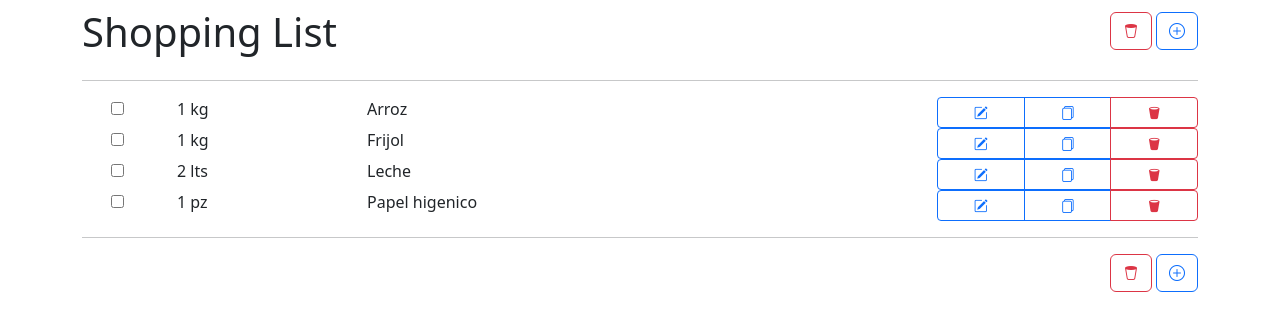
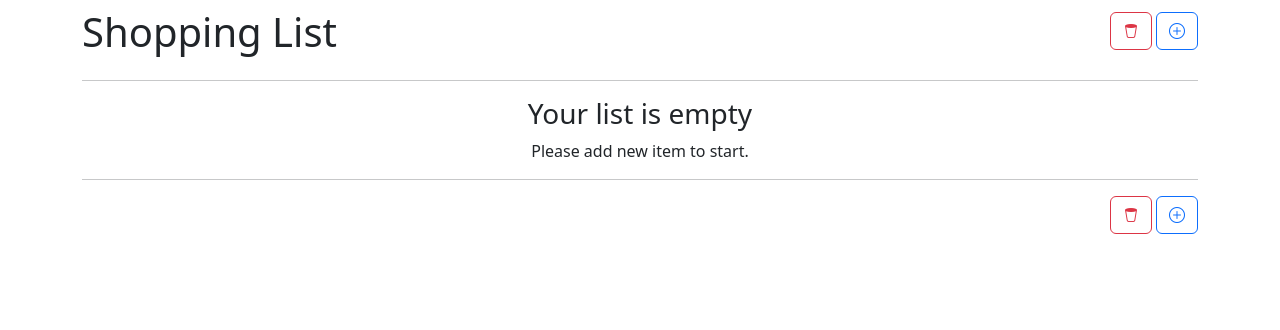
Before and after one commit to hackerboy09/shopping_list, a React (Vite) app: page / in a window 1280 px wide. Shown: the top 330 px of the page. Built offline with nearby package versions, Linux system fonts and the light colour scheme.

Commit message:
Almacenar items en el LocalStorage

```diff
--- a/components/NewItemButton.jsx
+++ /dev/null
@@ -1,47 +0,0 @@
-import Swal from "sweetalert2"
-
-const NewItemButton = ({listItems, setListItems}) => {
-const newItemModal = async () => {
-const {value} = await Swal.fire({
-  title: "New Item information",
-  html: `
-  <input class="swal2-input" id= "name" name="name" placeholder= "Name" type="text" />
-  <input class="swal2-input" id= "quantity" name="quantity" placeholder= "Quantity" type="numeric" />
-  <input class="swal2-input" id= "unit" name="unit" placeholder= "Unit" type="text" />
-  `,
-  confirmButtonText: "Add item",
-  showCancelButton: true,
-  cancelButtonText: "Dismiss",
-  focusConfirm: false,
-  preConfirm: () => {
-    const name = Swal.getPopup().querySelector("#name").value;
-    const quantity = Swal.getPopup().querySelector("#quantity").value;
-    const unit = Swal.getPopup().querySelector("#unit").value;
-    if(!name || !quantity || !unit){
-      Swal.showValidationMessage("Please enter full information");
-    }
-    return{name, quantity, unit}
-  }
-})
-setListItems([
-  ...listItems,
-  {
-    id: `${listItems.lengh + 1}`,
-    ...value,
-    checked :false,
-  }
-]
-
-)
-}
-  return (
-    <button  class="btn btn-outline-primary"
-    onClick={newItemModal}
-    type="button"
-    >
-    <i class="bi bi-plus-circle"></i>
-  </button>
-  )
-}
-
-export default NewItemButton
--- a/package.json
+++ b/package.json
@@ -11,7 +11,8 @@
   "dependencies": {
     "react": "^18.2.0",
     "react-dom": "^18.2.0",
-    "sweetalert2": "^11.7.3"
+    "sweetalert2": "^11.7.3",
+    "uuid": "^9.0.0"
   },
   "devDependencies": {
     "@types/react": "^18.0.28",
--- a/src/App.jsx
+++ b/src/App.jsx
@@ -1,39 +1,17 @@
 import { useState } from "react"
-import ListItem from "../components/ListItem";
-import ClearListButton from "../components/ClearListButton";
-import NewItemButton from "../components/NewItemButton";
+import ListItem from "./components/ListItem";
+import ClearListButton from "./components/ClearListButton";
+import NewItemButton from "./components/NewItemButton";
 
 function App() {
-  const [listItems, setListItems] = useState([
-    {
-      id: "1",
-      name: "Arroz",
-      quantity: 1,
-      unit: "kg",
-      checked: false,
-    },
-    {
-      id: "2",
-      name: "Frijol",
-      quantity: 1,
-      unit: "kg",
-      checked: false,
-    },
-    {
-      id: "3",
-      name: " Leche",
-      quantity: 2,
-      unit: "lts",
-      checked: false,
-    },
-    {
-      id: "4",
-      name: " Papel higenico",
-      quantity: 1,
-      unit: "pz",
-      checked: false,
-    },
-  ])
+
+  //localStorage.setItem("listItems", JSON.stringify([1,2,3]));
+  //const info = JSON.parse(localStorage.getItem("listItems"));
+
+
+  const [listItems, setListItems] = useState(
+    JSON.parse(localStorage.getItem("listItems")) || []
+  )
 
   const handleItemChecked = (e) => {
     const newList = listItems.map((item) => {
@@ -42,6 +20,7 @@ function App() {
       }
       return item;
     })
+    localStorage.setItem("listItems", JSON.stringify(newList));
     setListItems(newList);
   }
 
--- a/components/ClearListButton.jsx
+++ b/src/components/ClearListButton.jsx
@@ -13,6 +13,7 @@ const ClearListButton = ({ setListItems }) => {
             cancelButtonColor: '#d33',
         })
         if (isConfirmed) {
+            localStorage.setItem("listItems", JSON.stringify([]));
             setListItems([])
         }
     }
--- a/components/ListItem.jsx
+++ b/src/components/ListItem.jsx
@@ -1,4 +1,5 @@
 import Swal from "sweetalert2";
+import {v4 as uuidv4} from "uuid"
 
 const ListItem = ({
     item,
@@ -10,6 +11,7 @@ const ListItem = ({
 
     const deleteListItem = () => {
         const newList = listItems.filter(item => item.id !== id)
+        localStorage.setItem("listItems", JSON.stringify(newList));
         setListItems(newList);
     }
 
@@ -18,10 +20,10 @@ const ListItem = ({
             ...listItems,
             {
                 ...item,
-                id: (listItems.length + 1).toString,
+                id: uuidv4(),
             }
         ];
-
+        localStorage.setItem("listItems", JSON.stringify(newList));
         setListItems(newList);
     }
 
@@ -79,7 +81,7 @@ const ListItem = ({
             }
             return item;
         })
-
+        localStorage.setItem("listItems", JSON.stringify(newList));
         setListItems(newList);
     }
 
--- /dev/null
+++ b/src/components/NewItemButton.jsx
@@ -0,0 +1,73 @@
+import Swal from "sweetalert2"
+import {v4 as uuidv4} from "uuid"
+
+const NewItemButton = ({listItems, setListItems}) => {
+    const NewItemModal = async () => {
+        const { value } = await Swal.fire({
+            title: "New Item Information",
+            html: `
+                <input
+                    type="text"
+                    id="name"
+                    name="name"
+                    placeholder="Name"
+                    class="swal2-input"
+                />
+                <input
+                    type="number"
+                    id="quantity"
+                    name="quantity"
+                    placeholder="Quantity"
+                    class="swal2-input"
+                />
+                <input
+                    type="text"
+                    id="unit"
+                    name="unit"
+                    placeholder="Unit"
+                    class="swal2-input"
+                />
+            `,
+            confirmButtonText: "Add item",
+            showCancelButton: true,
+            cancelButtonText: "Dismiss",
+            focusConfirm: false,
+            preConfirm: () => {
+                const name = Swal.getPopup().querySelector("#name").value;
+                const quantity = Swal.getPopup().querySelector("#quantity").value;
+                const unit = Swal.getPopup().querySelector("#unit").value;
+                if (!name || !quantity || !unit) {
+                    Swal.showValidationMessage("Please enter full information");
+                }
+                return { name, quantity, unit };
+            },
+        })
+
+        if(!value.name || !value.quantity || !value.unit) return;
+
+        const newList =[
+            ...listItems,
+            {
+                //id: (listItems.length+1).toString(),
+                id: uuidv4(),
+                ...value,
+                checked: false,
+            }
+        ]
+
+        localStorage.setItem("listItems", JSON.stringify(newList));
+        setListItems(newList);
+    }
+
+    return (
+        <button
+            type="button"
+            onClick={NewItemModal}
+            class="btn btn-outline-primary"
+        >
+            <i class="bi bi-plus-circle"></i>
+        </button>
+    )
+}
+
+export default NewItemButton
```
Also changed, not shown: 1 other file (tests, documents, lock files or other folders).
